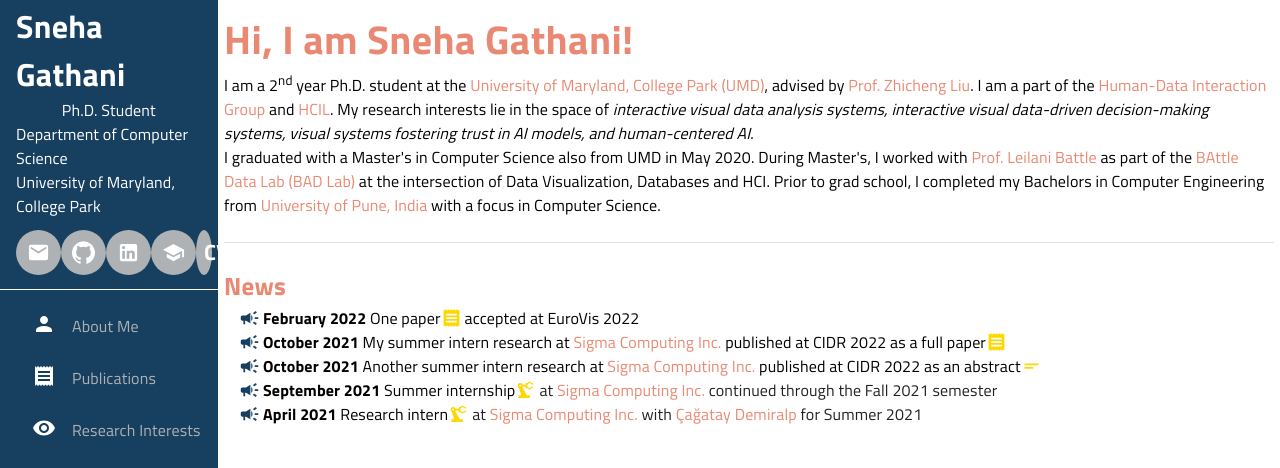
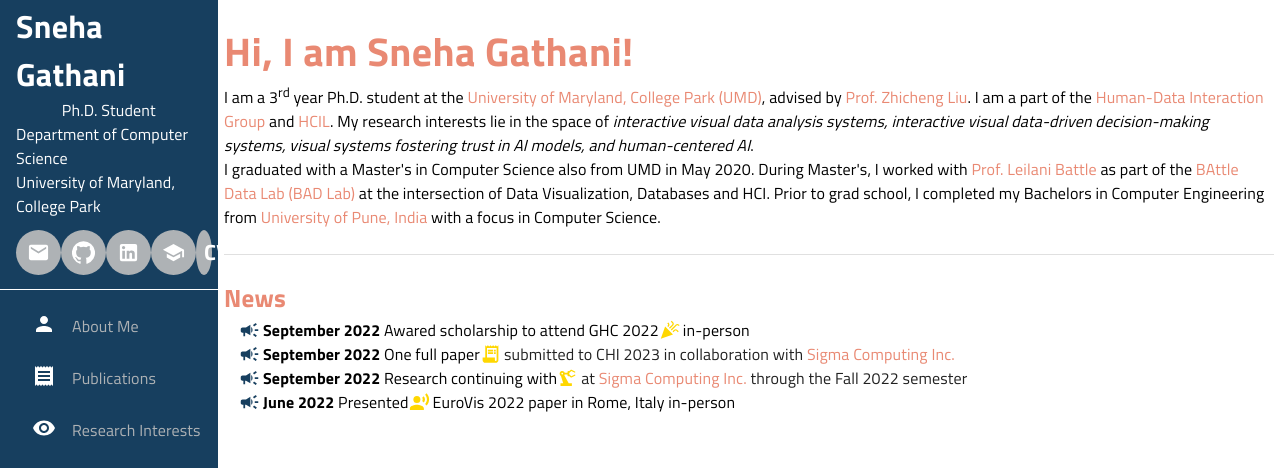
Before and after one commit to sneha-gathani/sneha-website, a React (Create React App) app: page / in a window 1280 px wide. Shown: the part 182-650 px from the top of the page. Built offline with nearby package versions, Linux system fonts and the light colour scheme.

Commit message:
Added CHI 2023 paper details

```diff
--- a/src/App.jsx
+++ b/src/App.jsx
@@ -12,10 +12,13 @@ import useStyles from './styles';
 import ArticleIcon from '@mui/icons-material/Article';
 import RecordVoiceOverIcon from '@mui/icons-material/RecordVoiceOver';
 import EmojiEventsIcon from '@mui/icons-material/EmojiEvents';
+import CelebrationIcon from '@mui/icons-material/Celebration';
+import ReceiptLongIcon from '@mui/icons-material/ReceiptLong';
 import PrecisionManufacturingIcon from '@mui/icons-material/PrecisionManufacturing';
 import LocationOnIcon from '@mui/icons-material/LocationOn';
 import AlternateEmailIcon from '@mui/icons-material/AlternateEmail';
 import InfoIcon from '@mui/icons-material/Info';
+import ManageSearchIcon from '@mui/icons-material/ManageSearch';
 import Aos from 'aos';
 import 'aos/dist/aos.css';
 // import snehaProfileImg from './img/sneha.png';
@@ -187,7 +190,7 @@ const App = () => {
                     <Container maxWidth="xl" id="about_me" className={classes.Container} style={{ margin: 0, padding: 0, height: '100vh', width: '82vw', }}>
                         <Typography className={classes.headNames}>Hi, I am Sneha Gathani!</Typography>
                         <Typography className={classes.allContent}>
-                            I am a 2<sup>nd</sup> year Ph.D. student at the <a href="https://www.cs.umd.edu/" target="_blank" rel="noreferrer" className={classes.a}>University of Maryland, College Park (UMD)</a>, advised
+                            I am a 3<sup>rd</sup> year Ph.D. student at the <a href="https://www.cs.umd.edu/" target="_blank" rel="noreferrer" className={classes.a}>University of Maryland, College Park (UMD)</a>, advised
                             by <a href="https://www.zcliu.org/" target="_blank" rel="noreferrer" className={classes.a}>Prof. Zhicheng Liu</a>. I am a part of the <a href="https://hdi.cs.umd.edu/" target="_blank" rel="noreferrer" className={classes.a}> Human-Data Interaction
                             Group</a> and <a href="https://hcil.umd.edu/" target="_blank" rel="noreferrer"className={classes.a}>HCIL</a>. My research interests lie in the space of <i>interactive visual data analysis systems,
                             interactive visual data-driven decision-making systems, visual systems fostering trust in AI models, and human-centered AI</i>.
@@ -205,32 +208,27 @@ const App = () => {
                         <div style={{ marginLeft: '15px', }}>
                             <div style={{ display: 'flex', flexDirection: 'row' }}>
                                 <CampaignIcon className={classes.newsIcon} />
-                                <Typography className={classes.newsContent}><b className={classes.bold}>February 2022 </b>One paper</Typography>
-                                <Receipt className={classes.newsIcon1} />
-                                <Typography className={classes.newsContent}>accepted at EuroVis 2022</Typography>
-
+                                <Typography className={classes.newsContent}><b className={classes.bold}>September 2022 </b>Awared scholarship to attend GHC 2022</Typography>
+                                <CelebrationIcon className={classes.newsIcon1} />
+                                <Typography className={classes.newsContent}>in-person</Typography>
                             </div>
                             <div style={{ display: 'flex', flexDirection: 'row' }}>
                                 <CampaignIcon className={classes.newsIcon} />
-                                <Typography className={classes.newsContent}><b className={classes.bold}>October 2021 </b>My summer intern research at <a href="https://www.sigmacomputing.com/" target="_blank" rel="noreferrer" className={classes.a}>Sigma Computing Inc.</a> published at CIDR 2022 as a full paper</Typography>
-                                <Receipt className={classes.newsIcon1} />
+                                <Typography className={classes.newsContent}><b className={classes.bold}>September 2022 </b>One full paper</Typography>
+                                <ReceiptLongIcon className={classes.newsIcon1} />
+                                <Typography> submitted to CHI 2023 in collaboration with <a href="https://www.sigmacomputing.com/" target="_blank" rel="noreferrer" className={classes.a}>Sigma Computing Inc.</a></Typography>
                             </div>
                             <div style={{ display: 'flex', flexDirection: 'row' }}>
                                 <CampaignIcon className={classes.newsIcon} />
-                                <Typography className={classes.newsContent}><b className={classes.bold}>October 2021 </b>Another summer intern research at <a href="https://www.sigmacomputing.com/" target="_blank" rel="noreferrer" className={classes.a}>Sigma Computing Inc.</a> published at CIDR 2022 as an abstract</Typography>
-                                <ShortTextIcon className={classes.newsIcon1} />
+                                <Typography className={classes.newsContent}><b className={classes.bold}>September 2022 </b>Research continuing with</Typography>
+                                <PrecisionManufacturingIcon className={classes.newsIcon1} />
+                                <Typography> at <a href="https://www.sigmacomputing.com/" target="_blank" rel="noreferrer" className={classes.a}>Sigma Computing Inc.</a> through the Fall 2022 semester</Typography>
                             </div>
                             <div style={{ display: 'flex', flexDirection: 'row' }}>
                                 <CampaignIcon className={classes.newsIcon} />
-                                <Typography className={classes.newsContent}><b className={classes.bold}>September 2021 </b>Summer internship</Typography>
-                                <PrecisionManufacturingIcon className={classes.newsIcon1} />
-                                <Typography> at <a href="https://www.sigmacomputing.com/" target="_blank" rel="noreferrer" className={classes.a}>Sigma Computing Inc.</a> continued through the Fall 2021 semester</Typography>
-                            </div>
-                            <div style={{ display: 'flex', flexDirection: 'row' }}>
-                                <CampaignIcon className={classes.newsIcon} />
-                                <Typography className={classes.newsContent}><b className={classes.bold}>April 2021 </b>Research intern</Typography>
-                                <PrecisionManufacturingIcon className={classes.newsIcon1} />
-                                <Typography> at <a href="https://www.sigmacomputing.com/" target="_blank" rel="noreferrer" className={classes.a}>Sigma Computing Inc.</a> with <a href="https://hci.stanford.edu/~cagatay/" target="_blank" rel="noreferrer" className={classes.a}>Çağatay Demiralp</a> for Summer 2021</Typography>
+                                <Typography className={classes.newsContent}><b className={classes.bold}>June 2022 </b>Presented</Typography>
+                                <RecordVoiceOverIcon className={classes.newsIcon1} />
+                                <Typography className={classes.newsContent}>EuroVis 2022 paper in Rome, Italy in-person</Typography>
                             </div>
                         </div>
                     </Container>
@@ -282,6 +280,10 @@ const App = () => {
                                         <div style={{ display: 'flex', flexDirection: 'row', marginRight: '0.5vw', }}>
                                             <SearchIcon className={classes.publicationIcons} />
                                             <a href="https://arxiv.org/abs/2201.03740#:~:text=A%20Programmatic%20Approach%20to%20Applying%20Visualization%20Taxonomies%20to%20Interaction%20Logs,-Sneha%20Gathani%2C%20Shayan&text=Researchers%20collect%20large%20amounts%20of,motivations%2C%20intuitions%2C%20and%20goals." target="_blank" rel="noreferrer" className={classes.publicationLink}><Typography className={classes.publicationContent}>DOI</Typography></a>
+                                        </div>
+                                        <div style={{ display: 'flex', flexDirection: 'row', marginRight: '0.5vw', }}>
+                                            <RecordVoiceOverIcon className={classes.publicationIcons} />
+                                            <a href="https://www.youtube.com/watch?v=t7PVqvh0iQ4&list=PLSlLplD3pBWjPUtD5sU8qPmCkN_nn8ZZj&t=3105s" target="_blank" rel="noreferrer" className={classes.publicationLink}><Typography className={classes.publicationContent}>Talk</Typography></a>
                                         </div>
                                         <div style={{ display: 'flex', flexDirection: 'row', marginLeft: '0.5vw', }}>
                                             <GitHub className={classes.publicationIcons} />
@@ -515,6 +517,62 @@ const App = () => {
                     {/* Research section */}
                     <Container maxWidth="xl" className={classes.Container} id="research" style={{ margin: 0, padding: 0, height: 'auto', }}>
                         <Typography className={classes.headNames}>Selected Research Projects</Typography>
+                        <Box sx={{ flexGrow: 1, }} className={classes.researchPaper} style={{ marginBottom: '2vh', }}>
+                            <Grid container spacing={2} style={{ paddingLeft: '1vw', }}>
+                                <Grid item style={{ display: 'flex', flexDirection: 'column', justifyContent: 'center', alignContent: 'center', alignItems: 'center', }}>
+                                    <CardMedia
+                                        component="img"
+                                        image={require('./img/methodology.png')}
+                                        className={classes.cardMediaImage}
+                                    />
+                                </Grid>
+                                <Grid item xs={12} sm container>
+                                <Grid item xs container direction="column" spacing={2} style={{ justifyContent: 'center', }}>
+                                    <CardContent sx={{ flex: '1 0 auto' }}>
+                                        <Typography className={classes.title}>
+                                            Predictive and Prescriptive Analytics in Business Decision Making: Needs and Concerns
+                                        </Typography>
+                                        <Typography className={classes.authors}>
+                                            <b className={classes.bold}>Sneha Gathani</b>, Zhicheng Liu, Peter J. Haas, Çağatay Demiralp
+                                        </Typography>
+                                        <Box style={{ display: 'flex', flexDirection: 'row', marginTop: '0.5vh', marginBottom: '0.5vh', }}>
+                                            <Button className={classes.keywords} disable>
+                                                Enterprise Analysis System
+                                            </Button>
+                                            {bull}
+                                            <Button className={classes.keywords} disable>
+                                                Interactive Visual System
+                                            </Button>
+                                            {bull}
+                                            <Button className={classes.keywords} disable>
+                                                What-If Analysis
+                                            </Button>
+                                            {bull}
+                                            <Button className={classes.keywords} disable>
+                                                Evaluation Study
+                                            </Button>
+                                        </Box>
+                                        <div style={{ display: 'flex', flexDirection: 'row' }}>
+                                            <ManageSearchIcon className={classes.paperIcons} />
+                                            <Typography>
+                                                <i><b className={classes.bold}>Under Review: CHI 2023</b> SIGCHI Conference on Human Factors in Computer Systems </i><b>| </b>
+                                            </Typography>
+                                            <ArticleIcon className={classes.paperIcons} />
+                                            <Typography>
+                                                <i>Full Paper</i>
+                                            </Typography>
+                                        </div>
+                                        <Typography style={{ marginTop: '1vh', marginBottom: '2vh', }}>
+                                        Previous research on business decision making identifies challenges of information overload and lack of effective tools to perform data-driven analysis. However, there is little systematic understanding of the goals and decisions of business users, the nature of data, tools, and processes used in their decision making, and their experiences, needs, and challenges of using predictive and prescriptive analytics (PPA).
+                                        In response, we conduct a two-part user study with 22 professional business users to understand their decision making process and feedback on using PPA. Business users primarily rely on manual methods, thus unable to cope with increasing data sizes and complexities and making fast decisions. While they desire PPA to inform decision making, they have concerns about readying data for analysis, interpreting risk factors of predictions, tying domain expertise and knowledge to predictions, and capturing volatile ecological and market conditions. Based on our findings, we suggest research directions for future business analytics systems.
+                                        </Typography>
+                                    </CardContent>
+                                </Grid>
+                                </Grid>
+                            </Grid>
+                        </Box>
+                        <Divider />
+
                         <Box sx={{ flexGrow: 1, }} className={classes.researchPaper} style={{ marginBottom: '2vh', }}>
                             <Grid container spacing={2} style={{ paddingLeft: '1vw', }}>
                                 <Grid item style={{ display: 'flex', flexDirection: 'column', justifyContent: 'center', alignContent: 'center', alignItems: 'center', }}>
```
Also changed, not shown: src/img/methodology.png (added).
